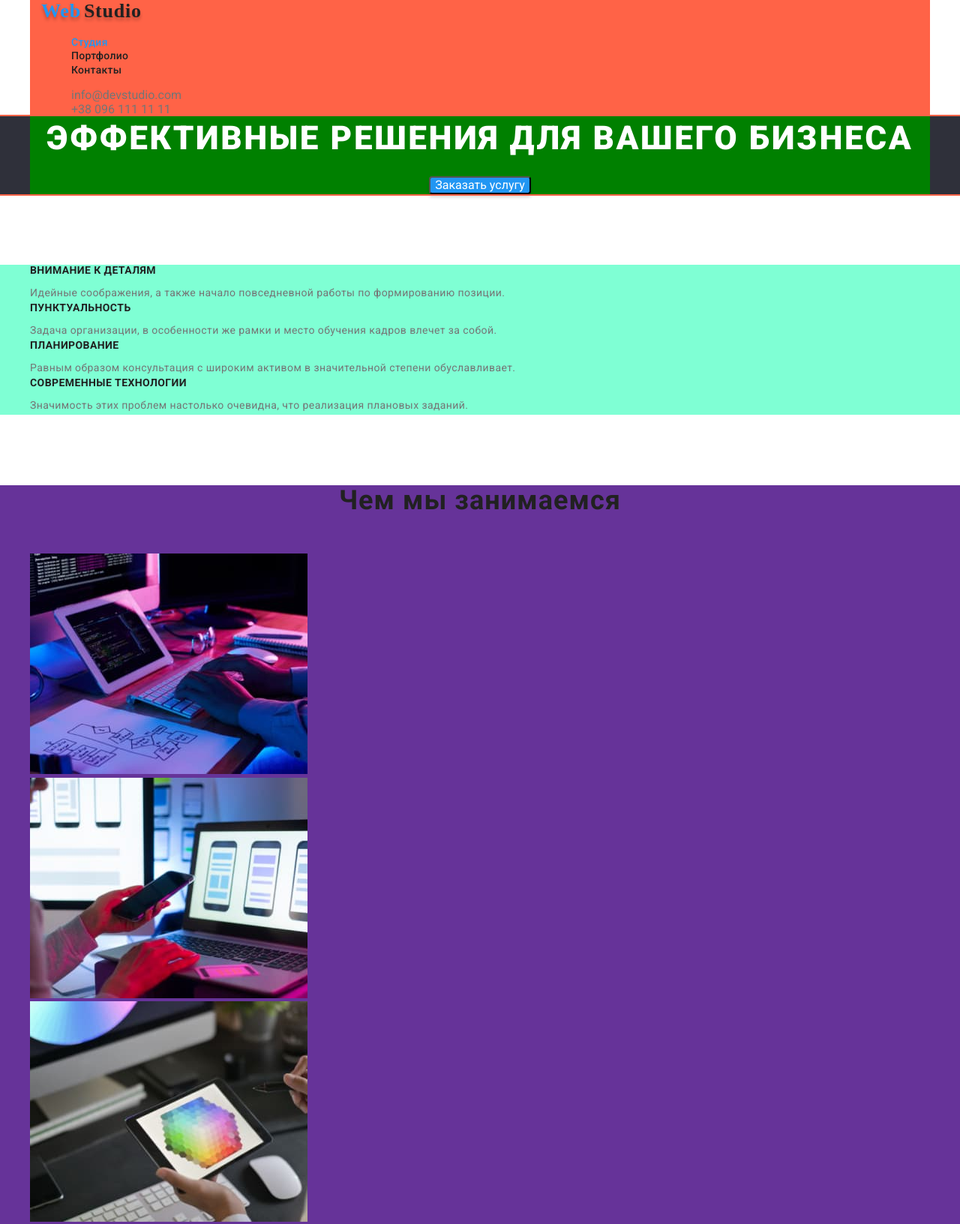
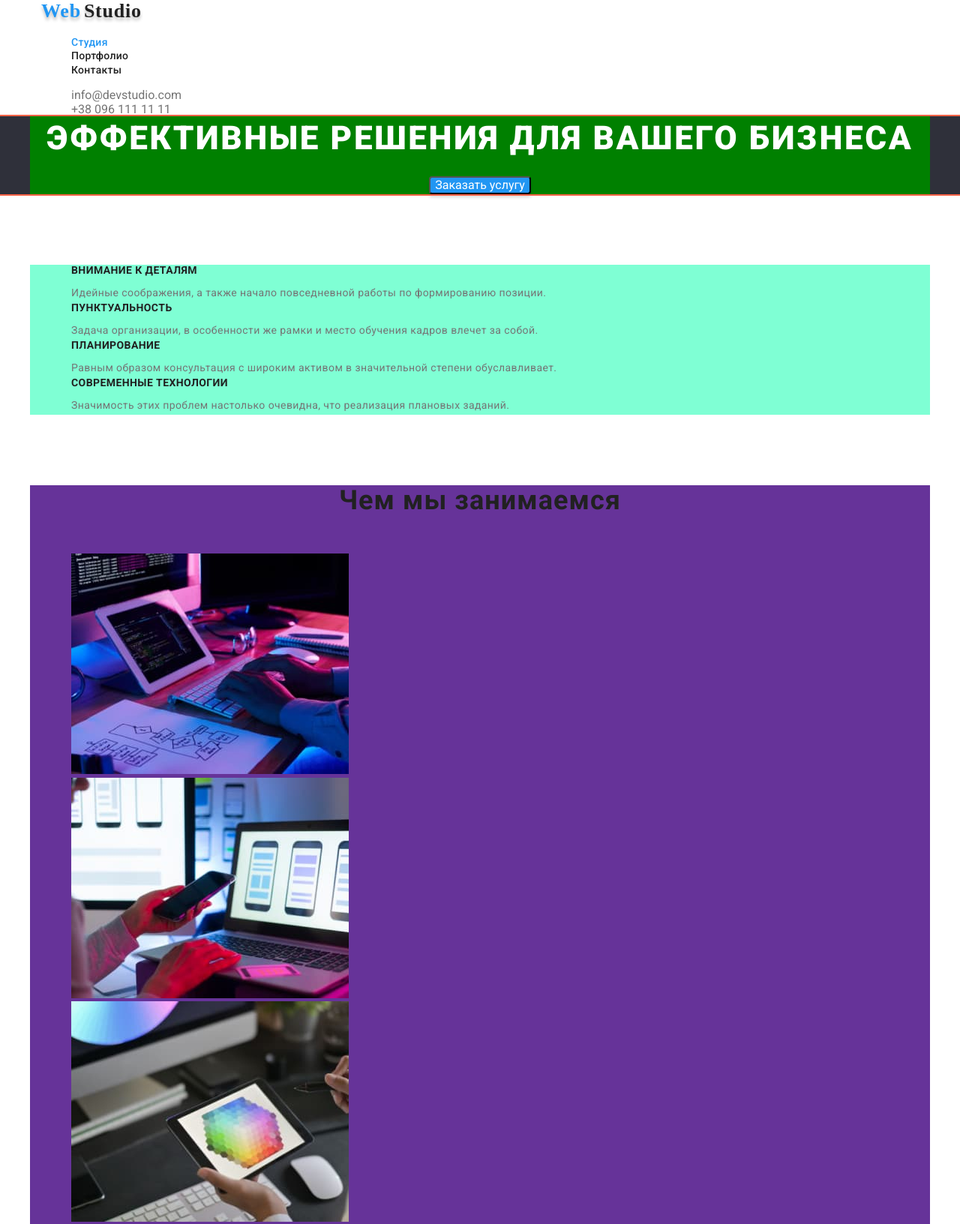
Before and after one commit to Gitforcommit/goit-markup-hw-03, a plain HTML site: page index.html in a window 1280 px wide. Shown: the top 1632 px of the page at 75% size. Drawn offline with nearby package versions, Linux system fonts and the light colour scheme.

Commit message:
width changes

```diff
--- a/css/styles.css
+++ b/css/styles.css
@@ -24,7 +24,6 @@ h3 {
   width: 1200px;
   padding-left: 15px;
   padding-right: 15px;
-  background-color: tomato;
   margin-left: auto;
   margin-right: auto;
   margin-bottom: 0;
--- a/index.html
+++ b/index.html
@@ -51,7 +51,7 @@
         </section>
       </div>
       <section>
-        <div class="about-container">
+        <div class="about-container container">
         <ul class="style-none">
           <li>
             <h3 class="about-title">Внимание к деталям</h3>
@@ -81,7 +81,7 @@
         </div>
       </section>
       <section>
-        <div class="our-work-container">
+        <div class="our-work-container container">
         <h2 class="our-projects">Чем мы занимаемся</h2>
         <div class="our-work-pic"></div>
         <ul class="style-none">
@@ -103,7 +103,7 @@
         </div>
       </section>
       <section>
-        <div class="our-team-container">
+        <div class="our-team-container container">
         <h2 class="team">Наша команда</h2>
         <ul class="style-none">
           <li>
```
